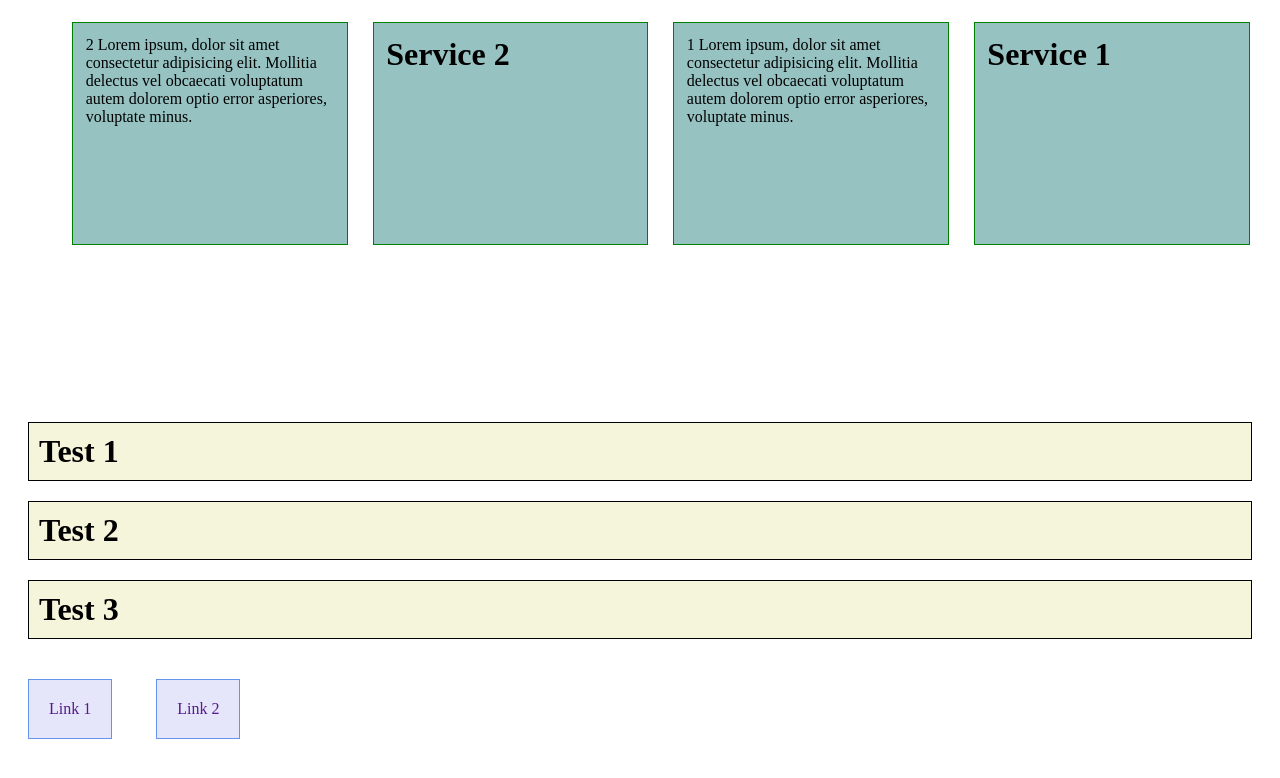
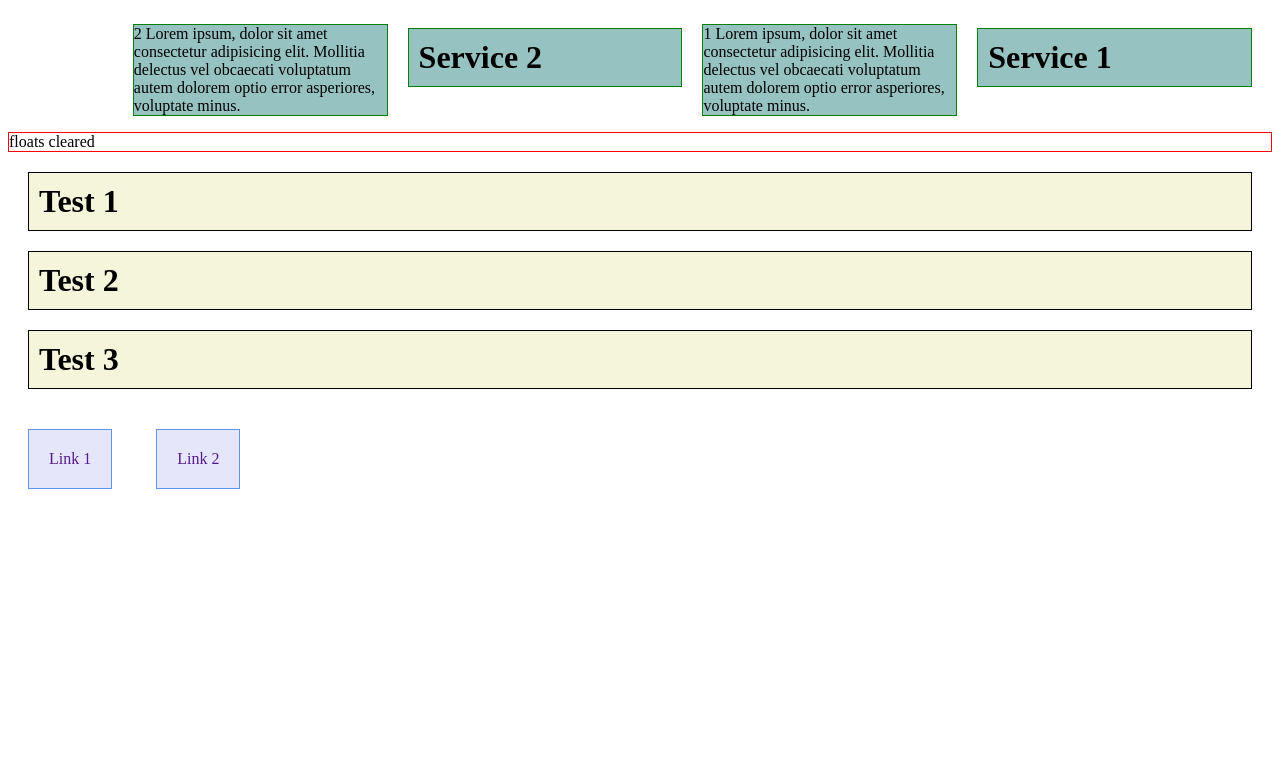
Before and after one commit to Suedo/CSSLayout, a plain HTML site: page index.html in a window 1280 px wide. Drawn offline with Linux system fonts and the light colour scheme.

Commit message:
clearing floats

```diff
--- a/styles.css
+++ b/styles.css
@@ -1,3 +1,30 @@
+.float-container {
+    display: block;
+    margin: 0;
+    padding: 0;
+}
+
+/* comment this ":after" block to understand what clearing floats does */
+.float-container:after {
+    content: "floats cleared";
+    display: block;
+    clear: both;
+    border: 1px red solid;
+}
+
+.fl-elem {
+    background-color: rgb(151, 194, 194);
+    float: right;
+    width: 20%;
+    border: 1px green solid;
+}
+
+.norm {
+    display: block;
+    margin: 0;
+    padding: 0;
+}
+
 h1,
 a {
     margin: 20;
@@ -21,26 +48,3 @@ a {
     padding: 20;
 
 }
-
-.float-container {
-    height: 50%;
-    display: block;
-    margin: 10px;
-}
-
-.fl-elem {
-    background-color: rgb(151, 194, 194);
-    float: right;
-    width: 20%;
-    height: 50%;
-    margin: 1%;
-    padding: 1%;
-    border: 1px green solid;
-}
-
-.norm {
-    height: 50%;
-    display: block;
-    margin: 0;
-    padding: 0;
-}
```
